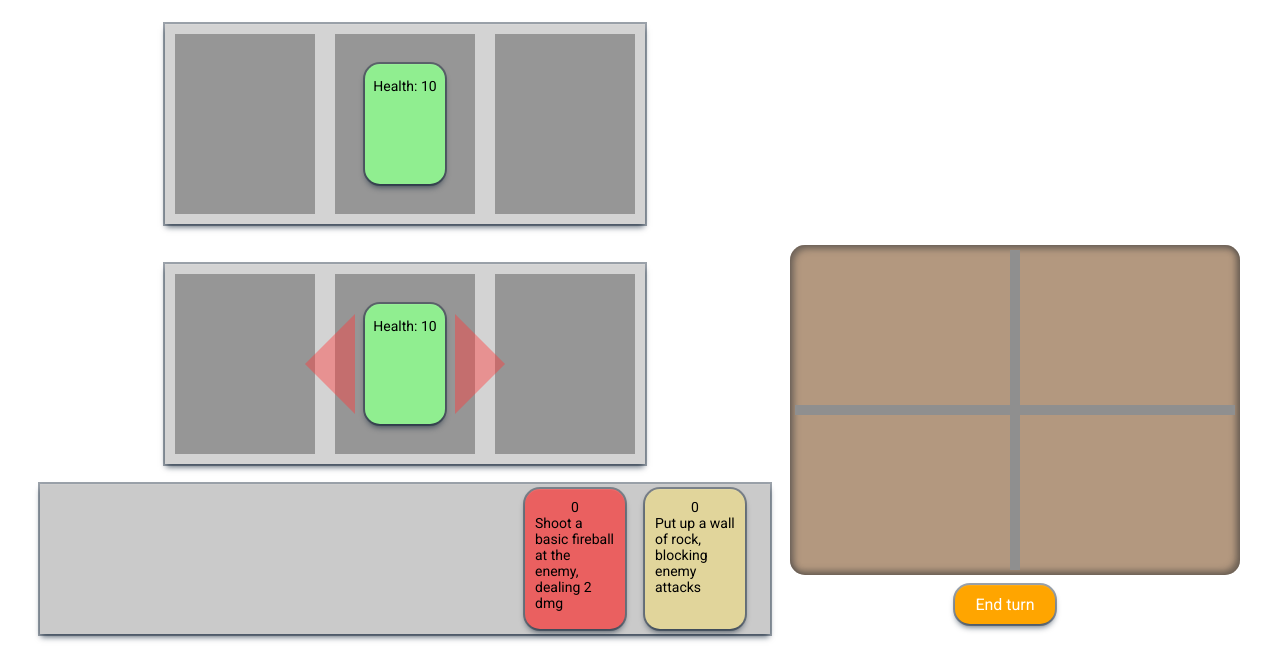
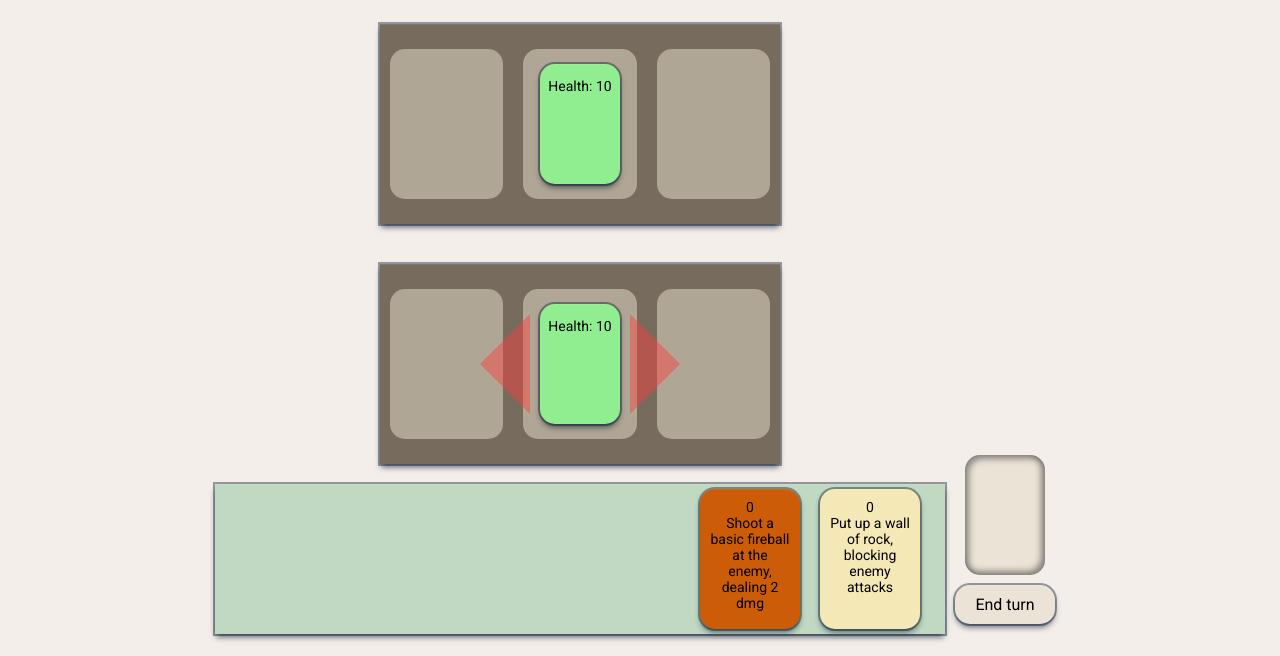
Before and after one commit to CrazedBySerenity/ElementalCardGame, a plain HTML site: page index.html in a window 1280 px wide. Shown: the part 144-800 px from the top of the page. Drawn offline with Linux system fonts and the light colour scheme.

Commit message:
added loss state and made some cosmetic changes

```diff
--- a/index.css
+++ b/index.css
@@ -9,28 +9,28 @@
 
     /* Fix the colors */
 
-    --card-upgrade-color: rgb(171, 168, 168);
+    --card-upgrade-color: #B0A695;
 
-    --fire-color: #ea6060;
-    --fire-ability-color: #e02059;
+    --fire-color: #CD5C08;
+    --fire-ability-color: #b53e07;
     --fire-ability-range-min: -75px;
     --fire-ability-range-max: -200px;
 
-    --earth-color: #e1d59b;
-    --earth-ability-color: #e1d59b;
+    --earth-color: #F5E8B7;
+    --earth-ability-color: #F5E8B7;
     --earth-ability-range: -150px;
 
-    --bg-color: white;
-    --board-color: rgb(179, 152, 127);
-    --board-divider-color: rgb(143, 143, 143);
-    --player-color: red;
-    --hand-color: rgb(202, 202, 202);
-    --end-turn-btn-color: orange;
-    --end-turn-txt-color: white;
+    --bg-color: #F3EEEA;
+    --board-color: #EBE3D5;
+    --board-divider-color: #6A9C89;
+    --player-color: #6A9C89;
+    --hand-color: #C1D8C3;
+    --end-turn-btn-color: #EBE3D5;
+    --end-turn-txt-color: black;
     --movement-arrow-color-active: red;
     --movement-arrow-color-inactive: rgba(255, 59, 59, 0.436);
-    --movement-area-color: lightgrey;
-    --movement-position-color: rgb(150, 150, 150);
+    --movement-area-color: #776B5D;
+    --movement-position-color: #B0A695;
 }
 
 * {
@@ -110,6 +110,9 @@ body {
     background-color: var(--earth-ability-color);
 
     border-radius: 25px;
+    border-width: 2px;
+    border-style: solid;
+    border-color: black;
 }
 
 .ability--earth--1 {
@@ -121,7 +124,7 @@ body {
 }
 
 .movement-area {
-    width: 480px;
+    width: 400px;
     height: 200px;
 
     background-color: var(--movement-area-color);
@@ -137,8 +140,8 @@ body {
 }
 
 .movement-area__position {
-    height: 180px;
-    width: 150px;
+    height: 150px;
+    width: 120px;
     margin: 10px;
 
     background-color: var(--movement-position-color);
@@ -147,6 +150,8 @@ body {
     flex-direction: column-reverse;
     justify-content: center;
     align-items: center;
+
+    border-radius: 15px;
 }
 
 .player {
@@ -227,8 +232,8 @@ body {
 
 .board {
     position: relative;
-    width: calc((var(--card-width) + var(--card-margin) + var(--card-hand-offset)) * 4);
-    height: calc(var(--card-height) * 2.5);
+    width: var(--card-width);
+    height: var(--card-height);
     background-color: var(--board-color);
     border-radius: 15px;
 
@@ -237,14 +242,10 @@ body {
     flex-direction: row;
     justify-content: flex-end;
 
-    padding: var(--card-hand-offset);
-
-    margin-left: 20px;
-
     box-shadow: rgb(53, 56, 59, 0.5) 3px 3px 6px 1px inset, rgba(50, 50, 50, 0.5) -3px -3px 6px 1px inset;
 }
 
-.board:before {
+/* .board:before {
     content: " ";
     position: absolute;
     display: block;
@@ -252,8 +253,8 @@ body {
     width: 10px;
     margin-left: -5px;
     left: 50%;
-    top: 5px;
-    bottom: 5px;
+    top: 0px;
+    bottom: 0px;
     z-index: 0;
 }
 
@@ -265,10 +266,10 @@ body {
     height: 10px;
     margin-top: -5px;
     top: 50%;
-    left: 5px;
-    right: 5px;
+    left: 0px;
+    right: 0px;
     z-index: 0;
-}
+} */
 
 .board__btn {
     background-color: var(--end-turn-btn-color);
@@ -318,6 +319,8 @@ body {
     display: flex;
     flex-direction: column;
     align-items: center;
+
+    text-align: center;
 
     border-radius: 15px;
     box-shadow: rgba(6, 24, 44, 0.4) 0px 0px 0px 2px, rgba(6, 24, 44, 0.65) 0px 4px 6px -1px, rgba(255, 255, 255, 0.08) 0px 1px 0px inset;
--- a/main.js
+++ b/main.js
@@ -429,6 +429,10 @@ function SelectCard(element) {
 function UpdateHealth(damage, direction) {
     let player = direction > 0 ? GetOtherPlayer(curPlayer) : curPlayer; // Set targeted player based on direction (0 or 1)
     playerHealth[player] -= damage;
+    if(playerHealth[player] <= 0){
+        // End the game
+        alert("Player " + (1 + player) + " has lost" + "\nRefresh the page to restart");
+    }
     healthText[player].textContent = "Health: " + playerHealth[player];
 }
 
```
